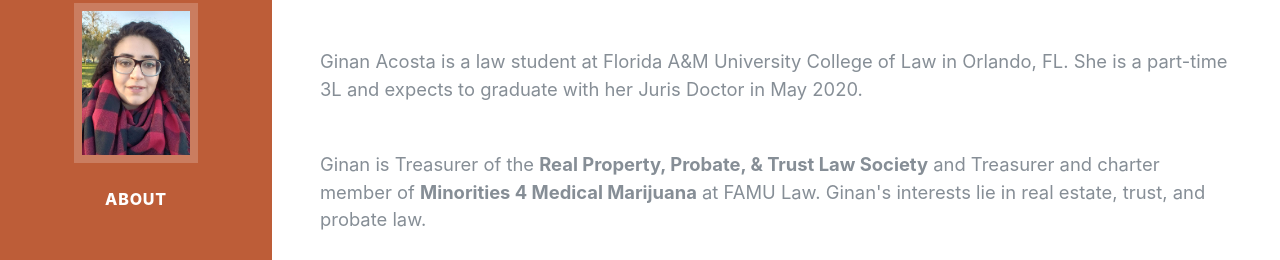
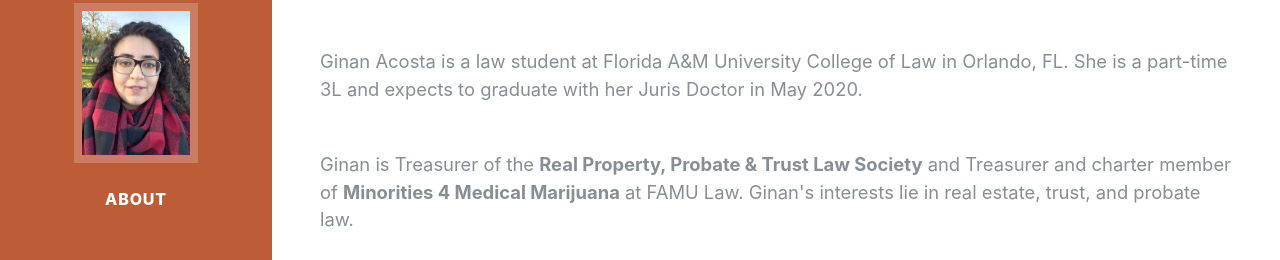
Before and after one commit to ginanjobarah/ginanjobarah.github.io, a plain HTML site: page index.html in a window 1280 px wide. Shown: the part 293-553 px from the top of the page. Drawn offline with Linux system fonts and the light colour scheme; a web font is replaced by a local one.

Commit message:
Update index.html

```diff
--- a/index.html
+++ b/index.html
@@ -72,7 +72,7 @@
           <a href="mailto:ginan1.acosta@famu.edu">ginan1.acosta@famu.edu</a>
         </div>
         <p class="lead mb-5">Ginan Acosta is a law student at Florida A&M University College of Law in Orlando, FL. She is a part-time 3L and expects to graduate with her Juris Doctor in May 2020.</p>
-		<p class="lead mb-5">Ginan is Treasurer of the <strong>Real Property, Probate, & Trust Law Society</strong> and Treasurer and charter member of <strong>Minorities 4 Medical Marijuana</strong> at FAMU Law. Ginan's interests lie in real estate, trust, and probate law.</p>
+		<p class="lead mb-5">Ginan is Treasurer of the <strong>Real Property, Probate & Trust Law Society</strong> and Treasurer and charter member of <strong>Minorities 4 Medical Marijuana</strong> at FAMU Law. Ginan's interests lie in real estate, trust, and probate law.</p>
         <div class="social-icons">
           <a href="https://www.linkedin.com/in/ginana/" target="_blank">
             <i class="fab fa-linkedin-in"></i>
```
